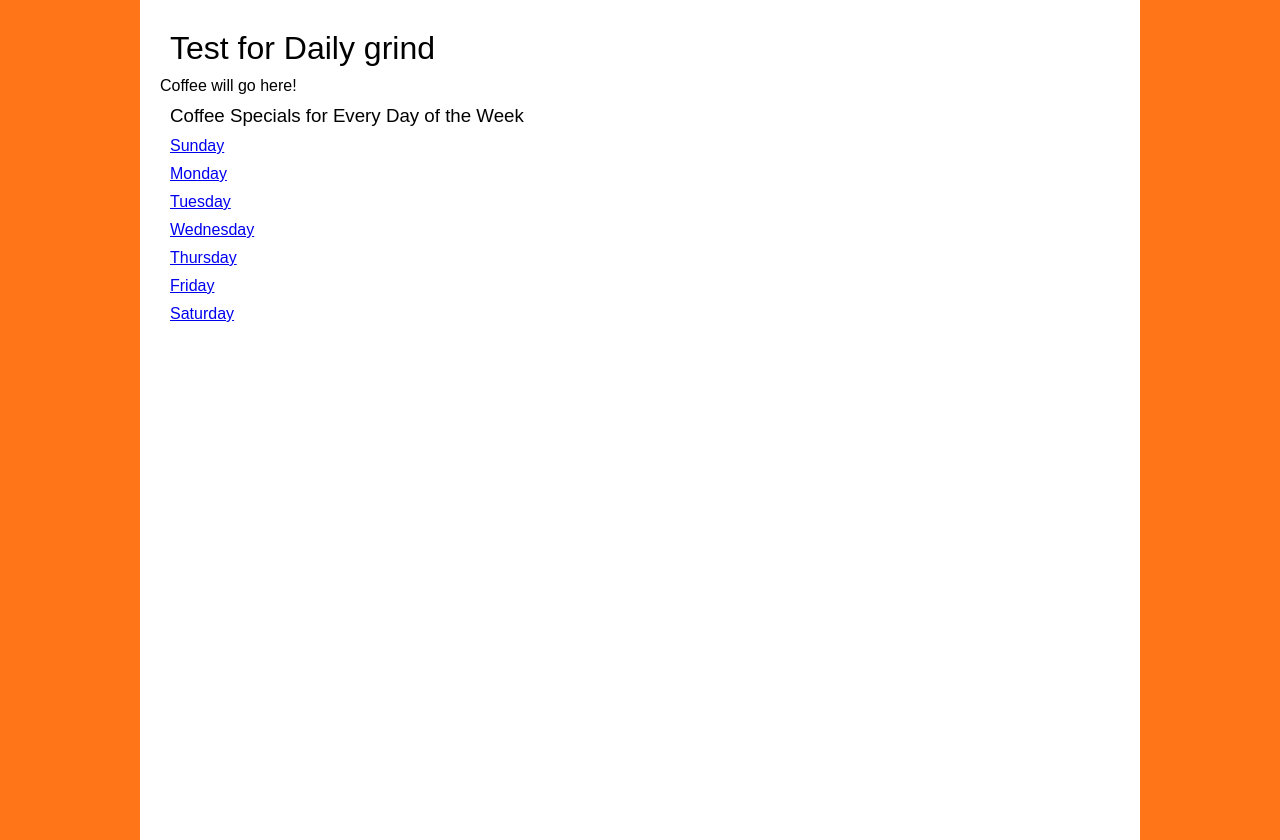
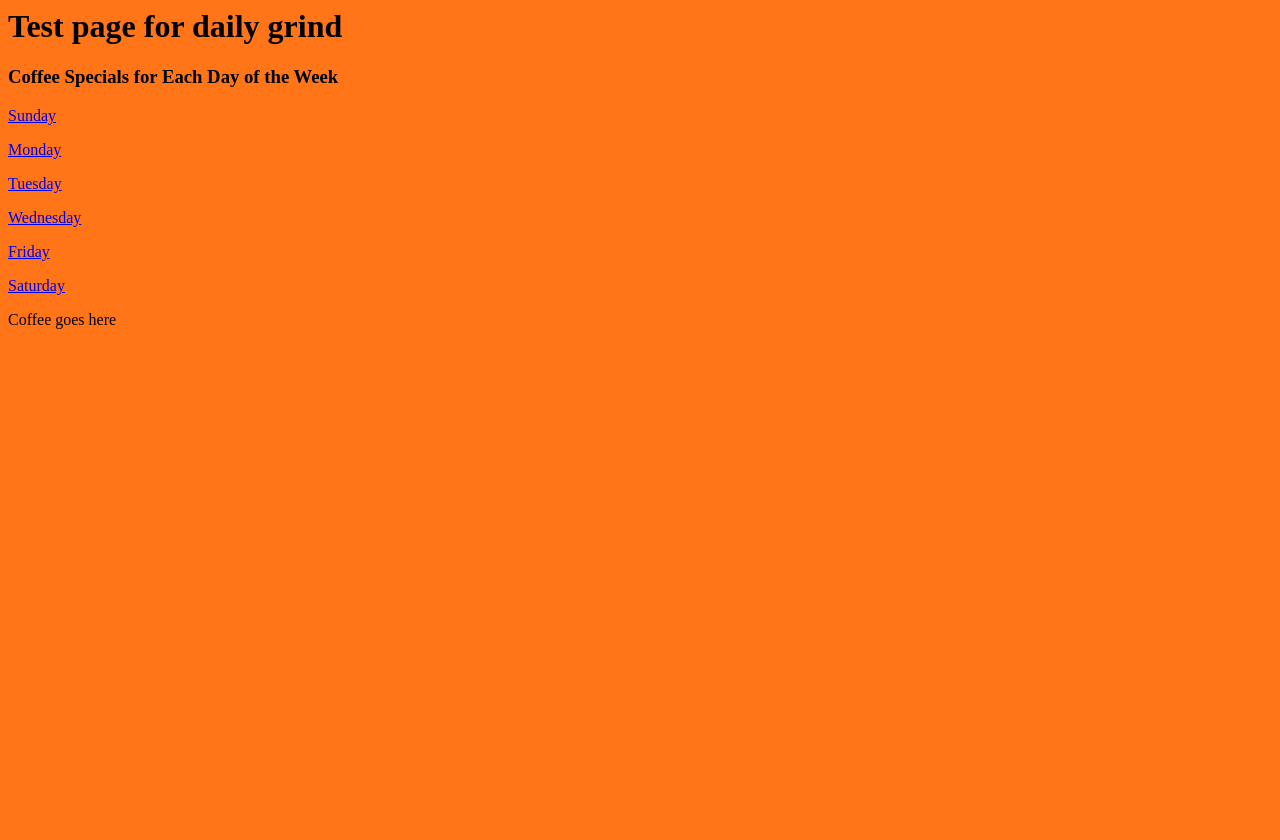
Before and after one commit to yosuof206/grind-hard, a plain HTML site: page test.html in a window 1280 px wide. After the commit the page ends 800 px from the top, so only its background shows below. Drawn offline with Linux system fonts and the light colour scheme.

Commit message:
Update test.html

```diff
--- a/test.html
+++ b/test.html
@@ -1,10 +1,14 @@
 <html>
+
     <head>
-        <title>Test for Daily grind</title>
+
+        <title>
+                Test page for daily grind
+        </title>
 
 
 
-        <link id="mainStylesheet" rel="stylesheet" href="css/default.css" />
+
         <style type="text/css">
 
             html {background-color:#FF7518;/* pumpkin - overwrites default */}
@@ -17,7 +21,7 @@
             }
 
             #logo{
-                float: right;
+                float:right;
                 display:inline-block;
                 padding:2px;
                 max-width:100px; /* actual size of image */
@@ -25,7 +29,7 @@
             }
 
             #coffee {
-                float: left;;
+                float:left;
                 display:inline-block;
                 padding:20px;
                 max-width:300px; /* best if actual size of image */
@@ -39,25 +43,41 @@
 
 
 
-</head>
-<body>
-        <h1>Test for Daily grind</h1>
 
 
-        <div id="coffee-output">Coffee will go here!</div>
-        <h3>Coffee Specials for Every Day of the Week</h3>
+
+
+
+
+
+    </head>
+
+    <body>
+        <h1> Test page for daily grind </h1>
+
+
+
+
+            <h3>Coffee Specials for Each Day of the Week</h3>
             <p><a href="?day=0">Sunday</a></p>
             <p><a href="?day=1">Monday</a></p>
             <p><a href="?day=2">Tuesday</a></p>
             <p><a href="?day=3">Wednesday</a></p>
-        <p><a href="?day=4">Thursday</a></p>
-        <p><a href="?day=5">Friday</a></p>
-        <p><a href="?day=6">Saturday</a></p>
+            <p><a href="?day=4">Friday</a></p>
+            <p><a href="?day=5">Saturday</a></p>
 
 
 
-        <script src="js/daily-grind.js" defer></script>
+         <span id="coffee-output">Coffee goes here</span>
+
+
+
+
+          <script src="js/daily-grind.js"></script>
+
 
 
     </body>
+
+
 </html>
```
Lines whose indentation alone changed are shown as unchanged.
